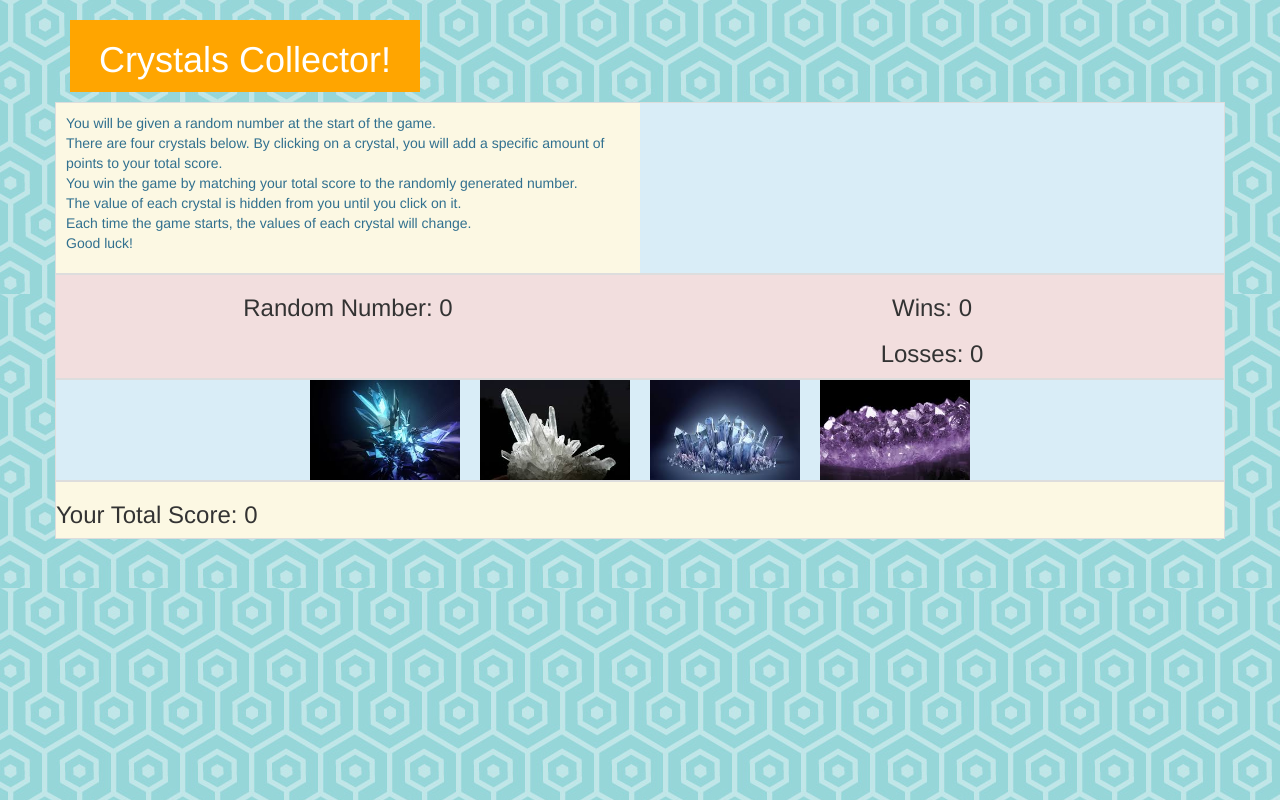
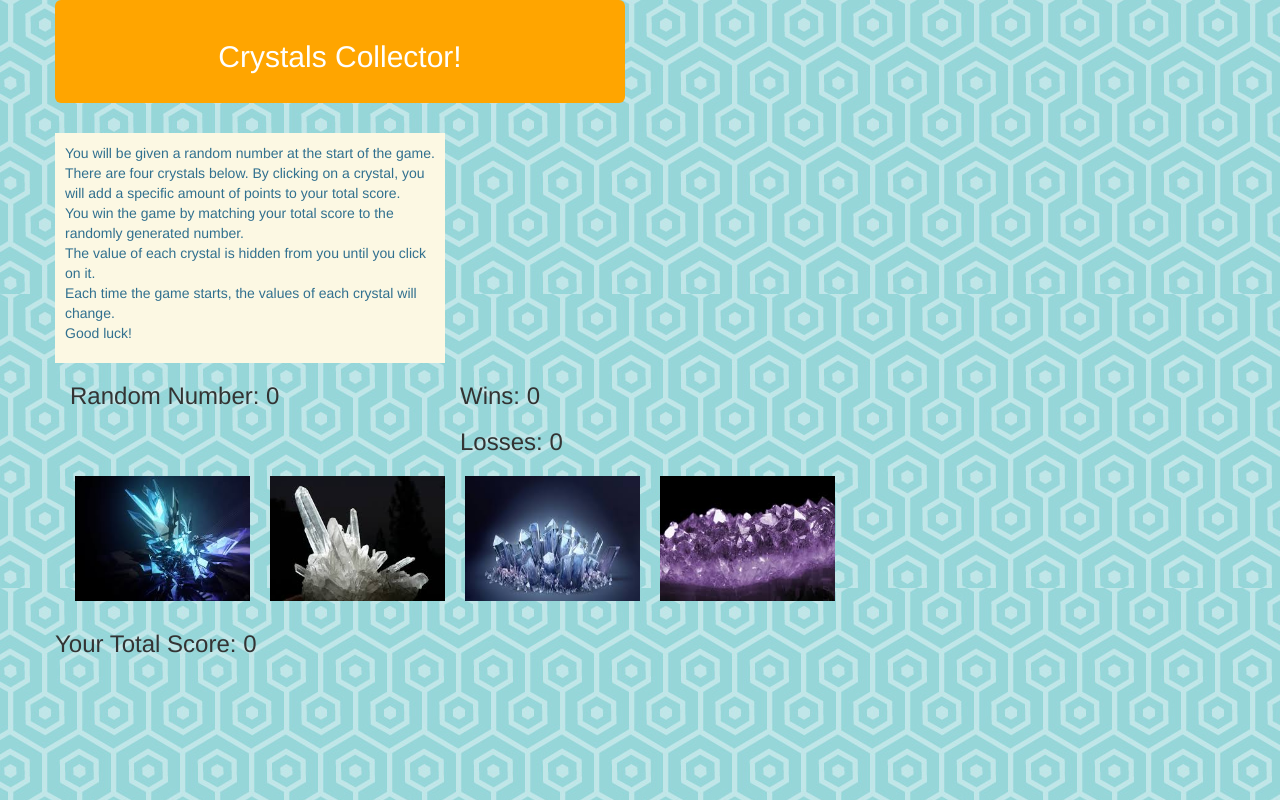
Before and after one commit to drmulr/week-4-game, a plain HTML site: page index.html in a window 1280 px wide. Drawn offline with nearby package versions, Linux system fonts and the light colour scheme.

Commit message:
CSS Modify

```diff
--- a/assets/css/style.css
+++ b/assets/css/style.css
@@ -1,8 +1,8 @@
 .crystal-image {
-	height: 100px;
+	height: 125px;
 	margin-left: 10px;
 	margin-right: 10px;
-	width: 150px;
+	width: 175px;
 
 }
 body {
@@ -11,8 +11,10 @@ body {
 }
 .gameNameStyle {
 	background: orange;
-	height: 2em;
 	padding: 20px;
 	color: white;
 
 }
+.crystalPics {
+	padding: 10px;
+}
--- a/assets/javascript/game.js
+++ b/assets/javascript/game.js
@@ -5,7 +5,6 @@ $(document).ready(function() {
 	var numWins = 0
 	var numLosses = 0
 	var counter = 0
-
 	var targetNum = Math.floor(Math.random()*100+20);
 
 
@@ -13,17 +12,15 @@ $(document).ready(function() {
 	function getRandomNum(min, max) {
     	return Math.random() * (max - min) + min;
     }
-		var numOne = getRandomNum(1,3);
-		var numTwo = getRandomNum(4,8);
-		var numThree = getRandomNum(9,12);
-		var numFour = getRandomNum(13,15);
-
+		var numOne = getRandomNum(1,5);
+		var numTwo = getRandomNum(5,10);
+		var numThree = getRandomNum(11,15);
+		var numFour = getRandomNum(13,20);
 
 console.log("numOne: " + numOne);
 console.log("numTwo: "+ numTwo);
 console.log("numThree: " + numThree);
 console.log("numFour: " + numFour);
-
 
 	var numOptions = [numOne, numTwo, numThree, numFour];
 
@@ -38,7 +35,6 @@ console.log("numFour: " + numFour);
 
 	// var targetNumChg = numOptions[Math.round(Math.random()*numOptions.length)];
 
-
 	function startGame(){
 		for (i = 0; i < numOptions.length; i++) {
 			var imgCrystal = $("<img>");
@@ -46,29 +42,7 @@ console.log("numFour: " + numFour);
 			//gives each crystal a value from above array.//MODIFY FOR RANDOM????
 			$(".crystalPics").append(imgCrystal);
 		}
-		$(".crystal-image").on("click", function() {
-			var crystalValue = ($(this).attr("data-crystalvalue"));
-			crystalValue = parseInt(crystalValue);
-				//Adding a counter, increasing by the crystal's value
-			counter += crystalValue;
-		    	// Clicking the button triggers an alert message.
-		    	//If the counter increments up to the Target Number = You win!
-		    $("#myScoreNum").html(counter);
-		    $("#randNum").html("Random Number: " + targetNum);
-		    updateDataWinLose();
-		});
 	}
-
-	//reset the values to new random numbers
-	function resetGame(){
-		counter = 0;
-		targetNum = Math.floor(Math.random()*100+20);
-		numOne = getRandomNum(1,10);
-		numTwo = getRandomNum(6,10);
-		numThree = getRandomNum(11,15);
-		numFour = getRandomNum(16,20);
-	}
-
 	//After win/loss, this resets data:
 	function updateDataWinLose() {
 		if (targetNum === counter) {
@@ -76,8 +50,6 @@ console.log("numFour: " + numFour);
 			alert("You win, way to go!");
 			$("#wins").html("Wins: " + numWins);
 			resetGame();
-
-
 		} else if (counter >= targetNum) {
 	      	alert("You lost, try again.");
 	      	numLosses++;
@@ -86,12 +58,27 @@ console.log("numFour: " + numFour);
 	    }
 	}
 
+//reset the values to new random numbers
+	function resetGame(){
+		counter = 0;
+		targetNum = Math.floor(Math.random()*100+20);
+		numOne = getRandomNum(1,5);
+		numTwo = getRandomNum(5,10);
+		numThree = getRandomNum(11,15);
+		numFour = getRandomNum(13,20);
+	}
+
 	startGame();
-	updateDataWinLose();
 
-
-
-
-
-
+	$(".crystal-image").on("click", function() {
+		var crystalValue = ($(this).attr("data-crystalvalue"));
+		crystalValue = parseInt(crystalValue);
+			//Adding a counter, increasing by the crystal's value
+		counter += crystalValue;
+	    	// Clicking the button triggers an alert message.
+	    	//If the counter increments up to the Target Number = You win!
+	    $("#myScoreNum").html(counter);
+	    $("#randNum").html("Random Number: " + targetNum);
+	    updateDataWinLose();
+	});
 });
--- a/index.html
+++ b/index.html
@@ -4,46 +4,42 @@
 	<link rel="stylesheet" type="text/css" href="assets/css/reset.css">
 	<link rel="stylesheet" href="https://maxcdn.bootstrapcdn.com/bootstrap/3.3.7/css/bootstrap.min.css" integrity="sha384-BVYiiSIFeK1dGmJRAkycuHAHRg32OmUcww7on3RYdg4Va+PmSTsz/K68vbdEjh4u" crossorigin="anonymous">
 	<link rel="stylesheet" type="text/css" href="assets/css/style.css">
-	<script
-  src="https://code.jquery.com/jquery-3.2.1.min.js"
-  integrity="sha256-hwg4gsxgFZhOsEEamdOYGBf13FyQuiTwlAQgxVSNgt4="
-  crossorigin="anonymous"></script>
 	<title>Crystals Collector Game</title>
 
 </head>
 
 <body>
-<!-- Name of game right here, first container just to keep it separate -->
-<div class="container text-center">
-	<div class="row col-sm-4">
-		<h1 class="gameNameStyle">Crystals Collector!</h1>
+<!-- HEADER AREA -->
+<div class="container">
+	<div class="row col-sm-6 bg-danger gameNameStyle text-center jumbotron">
+		<h2>Crystals Collector!</h2>
 	</div>
 </div>
 
 
-
-<div class="container bg-info">
-	<div class="row table-bordered">
-		<div class="col-sm-12 col-lg-6 instructions text-info bg-warning" style="padding:10px"><p>You will be given a random number at the start of the game. <br> There are four crystals below. By clicking on a crystal, you will add a specific amount of points to your total score. <br> You win the game by matching your total score to the randomly generated number. <br> The value of each crystal is hidden from you until you click on it. <br> Each time the game starts, the values of each crystal will change. <br> Good luck!</p></div>
+<!-- MAIN CONTENT -->
+<div class="container">
+	<div class="row">
+		<div class="col-sm-12 col-lg-4 instructions text-info bg-warning pull-left" style="padding:10px"><p>You will be given a random number at the start of the game. <br> There are four crystals below. By clicking on a crystal, you will add a specific amount of points to your total score. <br> You win the game by matching your total score to the randomly generated number. <br> The value of each crystal is hidden from you until you click on it. <br> Each time the game starts, the values of each crystal will change. <br> Good luck!</p></div>
 	</div>
 
-	<div class="row bg-danger table-bordered">
-		<div class="col-sm-6 randomNumBox text-center">
+	<div class="row">
+		<div class="col-sm-4 randomNumBox">
 			<p class="h3" id="randNum">Random Number: 0</p>
 		</div>
-		<div class="col-sm-6 winLossBox">
-			<p class="h3 text-center" id="wins">Wins: 0</p>
-			<p class="h3 text-center" id="losses">Losses: 0</p>
+		<div class="col-sm-4 winLossBox">
+			<p class="h3" id="wins">Wins: 0</p>
+			<p class="h3" id="losses">Losses: 0</p>
 		</div>
 	</div>
 
-	<div class="row table-bordered text-center">
+	<div class="row">
 		<div class="crystalPics">
 			<!-- This is where the crystals go! -->
 		</div>
 	</div>
 
-	<div class="row bg-warning table-bordered">
+	<div class="row">
 		<div class="totalScoreBox">
 			<p class="score h3">Your Total Score: <span id="myScoreNum">0</span></p>
 		</div>
@@ -52,7 +48,8 @@
 
 
 </div>
-
-<script src="assets/javascript/game.js"></script>
+    <script src="https://ajax.googleapis.com/ajax/libs/jquery/1.12.4/jquery.min.js"></script>
+    <!-- Include all compiled plugins (below), or include individual files as needed -->
+	<script src="assets/javascript/game.js"></script>
 </body>
 </html>
```
Also changed, not shown: bootstrapBasic.html (added, +28 -0 lines), 1 other file.
